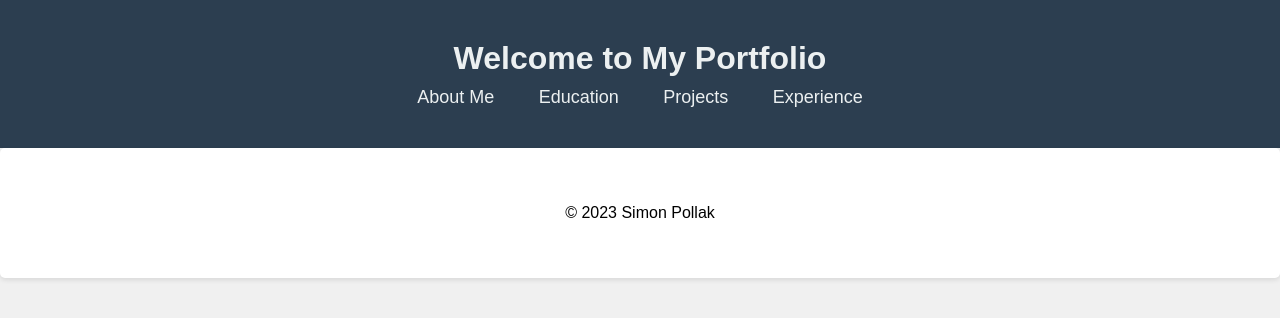
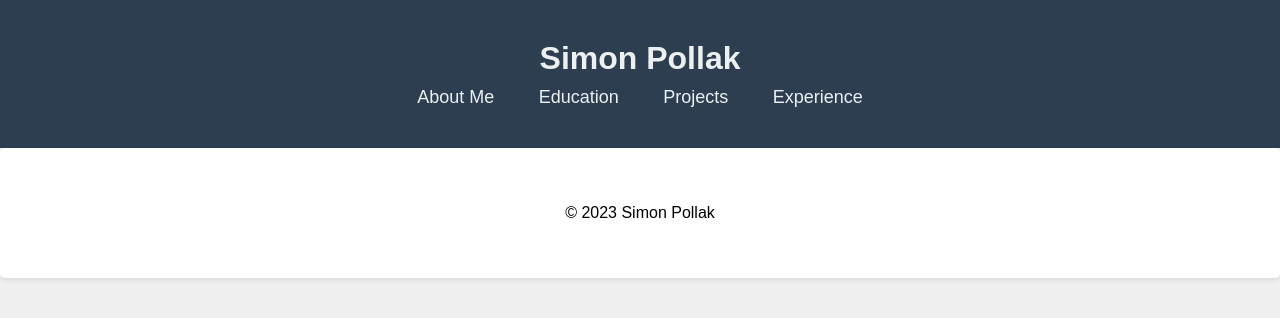
Before and after one commit to Simon-Pollak/Simon-Pollak.github.io, a plain HTML site: page index.html in a window 1280 px wide. Drawn offline with Linux system fonts and the light colour scheme.

Commit message:
Update index.html

```diff
--- a/index.html
+++ b/index.html
@@ -9,7 +9,7 @@
 <body>
   <header>
     <div class="container">
-      <h1>Welcome to My Portfolio</h1>
+      <h1>Simon Pollak</h1>
       <nav>
         <a href="index.html">About Me</a>
         <a href="education.html">Education</a>
```
